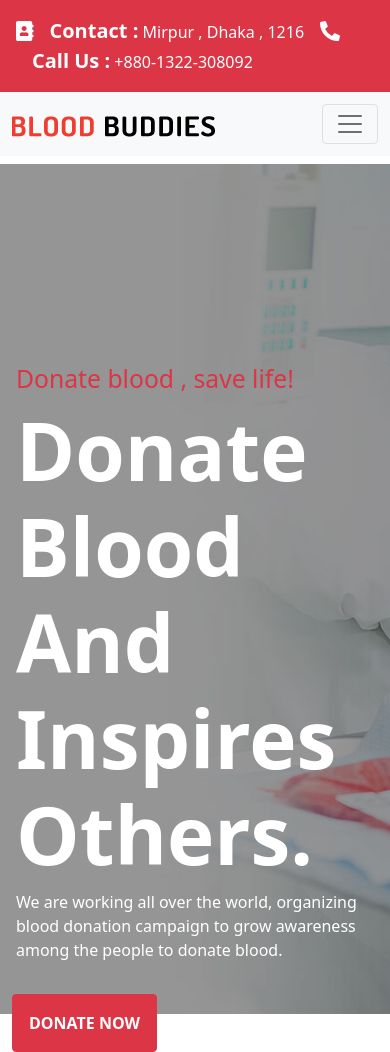
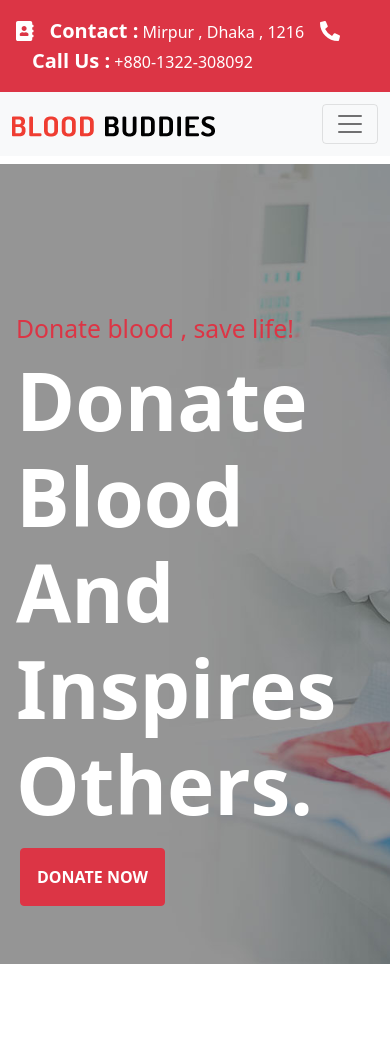
Before and after one commit to isti2623/Blood-Buddies-Client, a React (Create React App) app: page / in a window 390 px wide. After the commit the page ends 964 px from the top, so only its background shows below. Built offline with nearby package versions, Linux system fonts and the light colour scheme.

Commit message:
responsive bug fixed

```diff
--- a/src/Pages/Home/Banner/Banner.css
+++ b/src/Pages/Home/Banner/Banner.css
@@ -1,6 +1,6 @@
 .banner{
     background-image: url('../../../images/home_banner.jpg');
-    height: 850px;
+    height: 800px;
     width: 100%;
     background-blend-mode: overlay;
     background-repeat: no-repeat;
@@ -9,7 +9,7 @@
     position: relative;
     }
     .text-part{
-        margin-top: 200px;
+        margin-top: 150px;
     }
     .custom-h1{
         font-weight: 900;
--- a/src/Pages/Home/Banner/Banner.js
+++ b/src/Pages/Home/Banner/Banner.js
@@ -14,8 +14,7 @@ const Banner = () => {
                         <div className='text-part'>
                             <h4 className='text-danger fs-2 ms-1'>Donate blood , save life!</h4>
                             <h1 className='text-white ms-1 custom-h1'>Donate Blood And Inspires Others.</h1>
-                            <p className='text-white ms-1'> We are working all over the world, organizing blood donation campaign to grow awareness among the people to donate blood.</p>
-                            <Link to='needDoners'> <Button className='mt-3 rounded p-3' variant="danger fw-bold">DONATE NOW</Button></Link>
+                            <Link to='needDoners'> <Button className='mt-2 ms-2 rounded p-3' variant="danger fw-bold">DONATE NOW</Button></Link>
                         </div>
                     </div>
                     <div className="col-lg-6">
```
